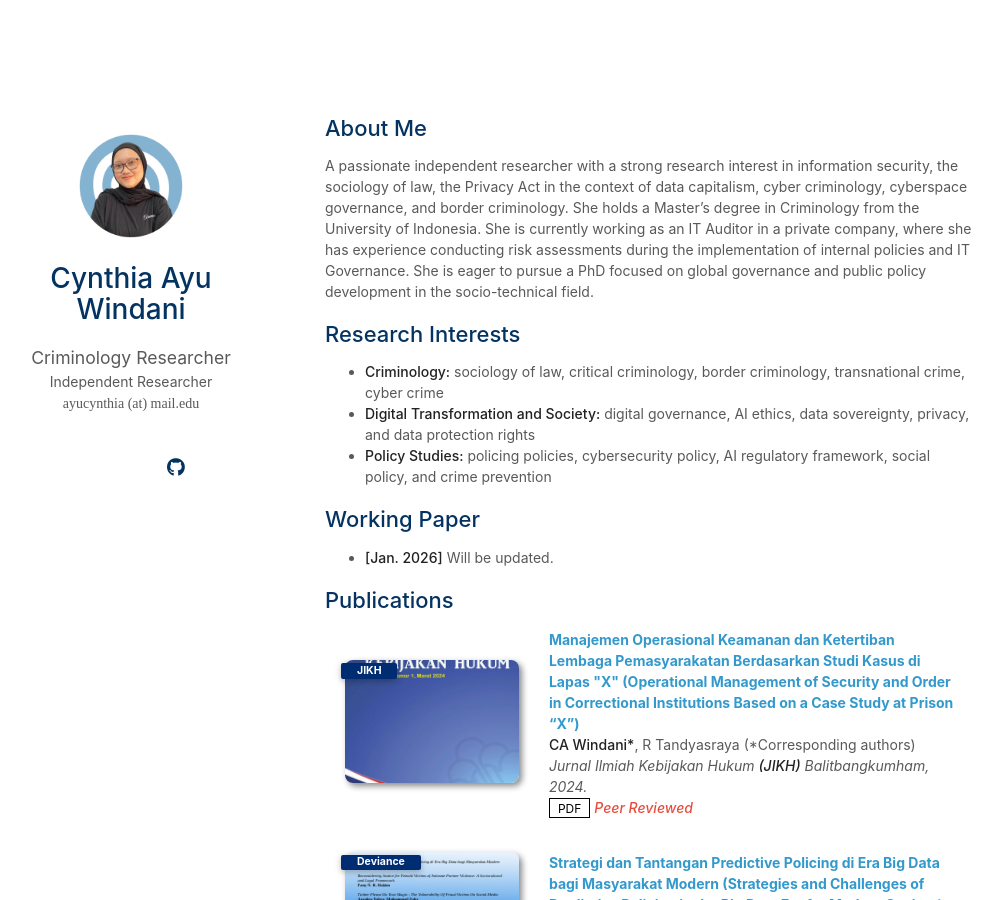
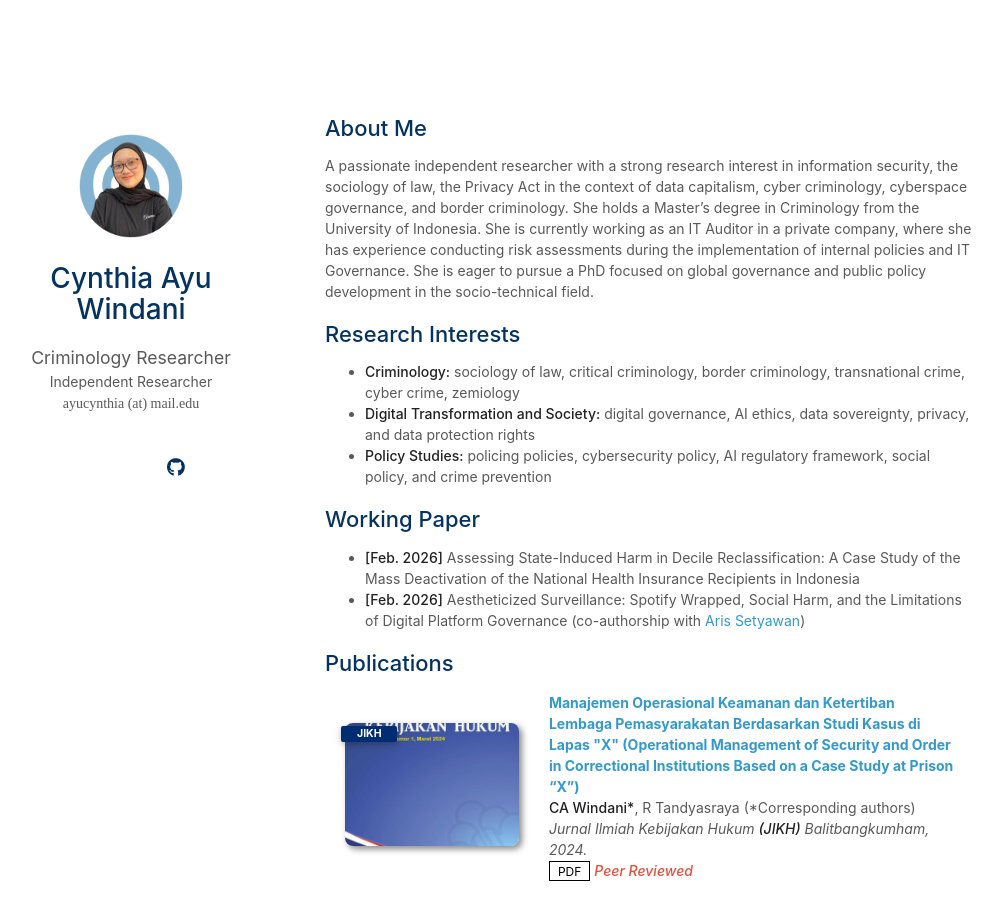
Before and after one commit to kulacino/kulacino.github.io, a Jekyll site: the page built from index.md, in a window 1280 px wide and 900 px high. Shown: the whole window, without its empty margins (145-1147 px from the left). Built offline with Jekyll 4.4.1, drawn with Linux system fonts in a browser that asks for light colours; a style sheet for code colours, icons or effects is not loaded; our own code applies the rules of GitHub Pages for plain Markdown files.

Commit message:
Update research interests and working paper details
Update research interests and working paper details.

```diff
--- a/index.md
+++ b/index.md
@@ -11,13 +11,14 @@ PhD focused on global governance and public policy development in the socio-tech
 
 ## Research Interests
 
-- **Criminology:** sociology of law, critical criminology, border criminology, transnational crime, cyber crime
+- **Criminology:** sociology of law, critical criminology, border criminology, transnational crime, cyber crime, zemiology
 - **Digital Transformation and Society:** digital governance, AI ethics, data sovereignty, privacy, and data protection rights
 - **Policy Studies:** policing policies, cybersecurity policy, AI regulatory framework, social policy, and crime prevention
 
 ## Working Paper
 
-- **[Jan. 2026]** Will be updated.
+- **[Feb. 2026]** Assessing State-Induced Harm in Decile Reclassification: A Case Study of the Mass Deactivation of the National Health Insurance Recipients in Indonesia
+- **[Feb. 2026]** Aestheticized Surveillance: Spotify Wrapped, Social Harm, and the Limitations of Digital Platform Governance (co-authorship with [Aris Setyawan](https://scholar.google.com/citations?user=i3dGo6UAAAAJ))
 
 {% include_relative _includes/publications.md %}
 
```
